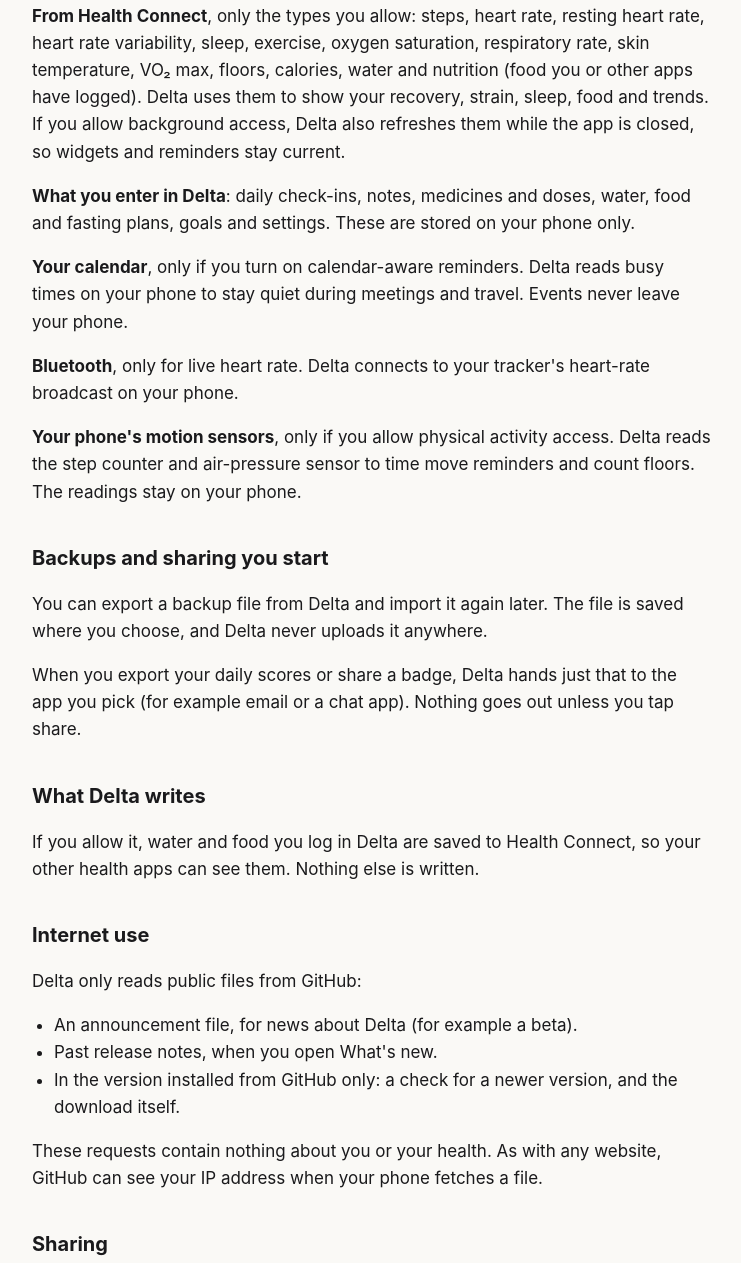
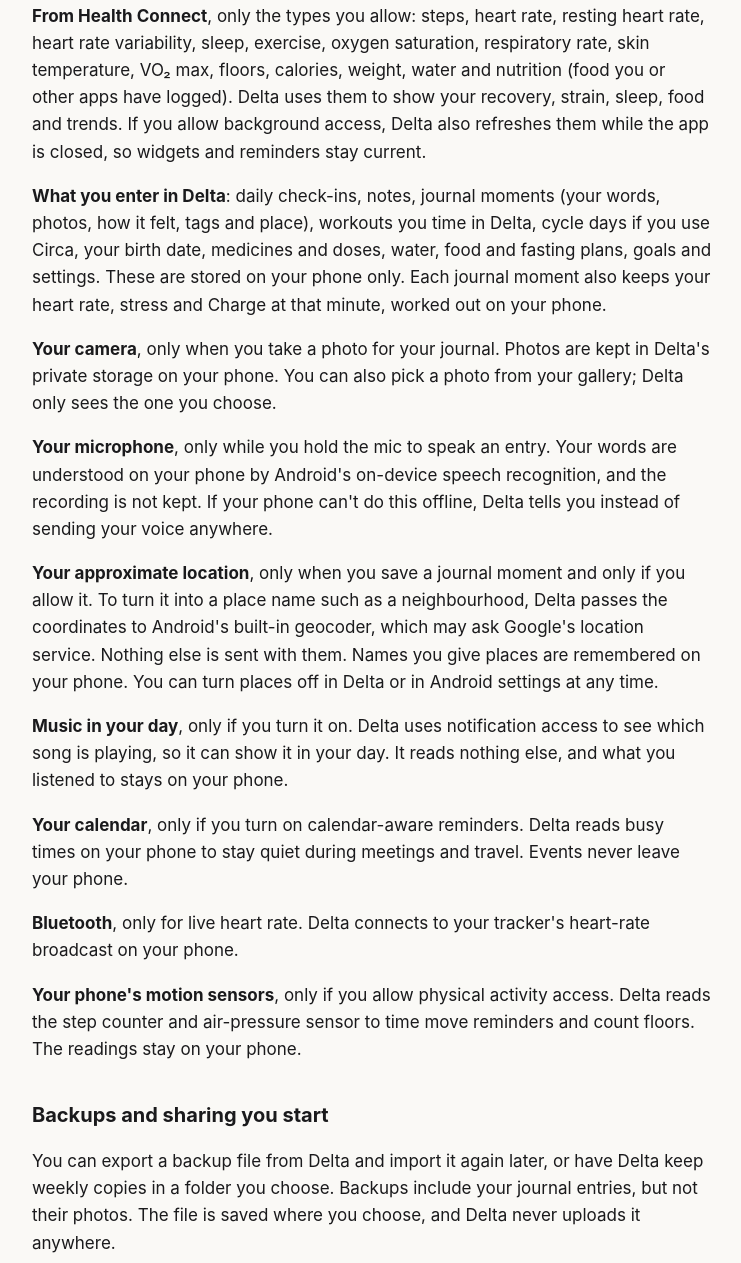
Before and after one commit to Deltatracker/delta-releases, a plain HTML site: page privacy/index.html in a window 1280 px wide. Shown: the part 467-1730 px from the top of the page, without its empty margins (268-1009 px from the left). Drawn offline with Linux system fonts and the light colour scheme.

Commit message:
Privacy policy draft for the journal, workouts and Circa (not published)
Co-Authored-By: Claude Opus 5.5 <noreply@anthropic.com>
Claude-Session: https://claude.ai/code/session_01VRLDgttMc9fNTutrzUXBRn

```diff
--- a/privacy/index.html
+++ b/privacy/index.html
@@ -12,7 +12,7 @@ a{color:var(--acc)}
 ul{padding-left:22px}
 </style></head><body><main>
 <h1>Delta privacy policy</h1>
-<p>Last updated: 23 October 2026</p>
+<p>Last updated: 24 November 2026</p>
 <p>Delta is a free app that shows your health and fitness data. It is built so that your data stays on your phone.</p>
 <h2>The short version</h2>
 <ul>
@@ -21,16 +21,20 @@ ul{padding-left:22px}
 <li>No ads, no analytics, no tracking.</li>
 </ul>
 <h2>What Delta reads, and why</h2>
-<p><strong>From Health Connect</strong>, only the types you allow: steps, heart rate, resting heart rate, heart rate variability, sleep, exercise, oxygen saturation, respiratory rate, skin temperature, VO₂ max, floors, calories, water and nutrition (food you or other apps have logged). Delta uses them to show your recovery, strain, sleep, food and trends. If you allow background access, Delta also refreshes them while the app is closed, so widgets and reminders stay current.</p>
-<p><strong>What you enter in Delta</strong>: daily check-ins, notes, medicines and doses, water, food and fasting plans, goals and settings. These are stored on your phone only.</p>
+<p><strong>From Health Connect</strong>, only the types you allow: steps, heart rate, resting heart rate, heart rate variability, sleep, exercise, oxygen saturation, respiratory rate, skin temperature, VO₂ max, floors, calories, weight, water and nutrition (food you or other apps have logged). Delta uses them to show your recovery, strain, sleep, food and trends. If you allow background access, Delta also refreshes them while the app is closed, so widgets and reminders stay current.</p>
+<p><strong>What you enter in Delta</strong>: daily check-ins, notes, journal moments (your words, photos, how it felt, tags and place), workouts you time in Delta, cycle days if you use Circa, your birth date, medicines and doses, water, food and fasting plans, goals and settings. These are stored on your phone only. Each journal moment also keeps your heart rate, stress and Charge at that minute, worked out on your phone.</p>
+<p><strong>Your camera</strong>, only when you take a photo for your journal. Photos are kept in Delta's private storage on your phone. You can also pick a photo from your gallery; Delta only sees the one you choose.</p>
+<p><strong>Your microphone</strong>, only while you hold the mic to speak an entry. Your words are understood on your phone by Android's on-device speech recognition, and the recording is not kept. If your phone can't do this offline, Delta tells you instead of sending your voice anywhere.</p>
+<p><strong>Your approximate location</strong>, only when you save a journal moment and only if you allow it. To turn it into a place name such as a neighbourhood, Delta passes the coordinates to Android's built-in geocoder, which may ask Google's location service. Nothing else is sent with them. Names you give places are remembered on your phone. You can turn places off in Delta or in Android settings at any time.</p>
+<p><strong>Music in your day</strong>, only if you turn it on. Delta uses notification access to see which song is playing, so it can show it in your day. It reads nothing else, and what you listened to stays on your phone.</p>
 <p><strong>Your calendar</strong>, only if you turn on calendar-aware reminders. Delta reads busy times on your phone to stay quiet during meetings and travel. Events never leave your phone.</p>
 <p><strong>Bluetooth</strong>, only for live heart rate. Delta connects to your tracker's heart-rate broadcast on your phone.</p>
 <p><strong>Your phone's motion sensors</strong>, only if you allow physical activity access. Delta reads the step counter and air-pressure sensor to time move reminders and count floors. The readings stay on your phone.</p>
 <h2>Backups and sharing you start</h2>
-<p>You can export a backup file from Delta and import it again later. The file is saved where you choose, and Delta never uploads it anywhere.</p>
+<p>You can export a backup file from Delta and import it again later, or have Delta keep weekly copies in a folder you choose. Backups include your journal entries, but not their photos. The file is saved where you choose, and Delta never uploads it anywhere.</p>
 <p>When you export your daily scores or share a badge, Delta hands just that to the app you pick (for example email or a chat app). Nothing goes out unless you tap share.</p>
 <h2>What Delta writes</h2>
-<p>If you allow it, water and food you log in Delta are saved to Health Connect, so your other health apps can see them. Nothing else is written.</p>
+<p>If you allow it, water and food you log in Delta are saved to Health Connect, so your other health apps can see them. Workouts you time in Delta stay in Delta. Nothing else is written.</p>
 <h2>Internet use</h2>
 <p>Delta only reads public files from GitHub:</p>
 <ul>
```
